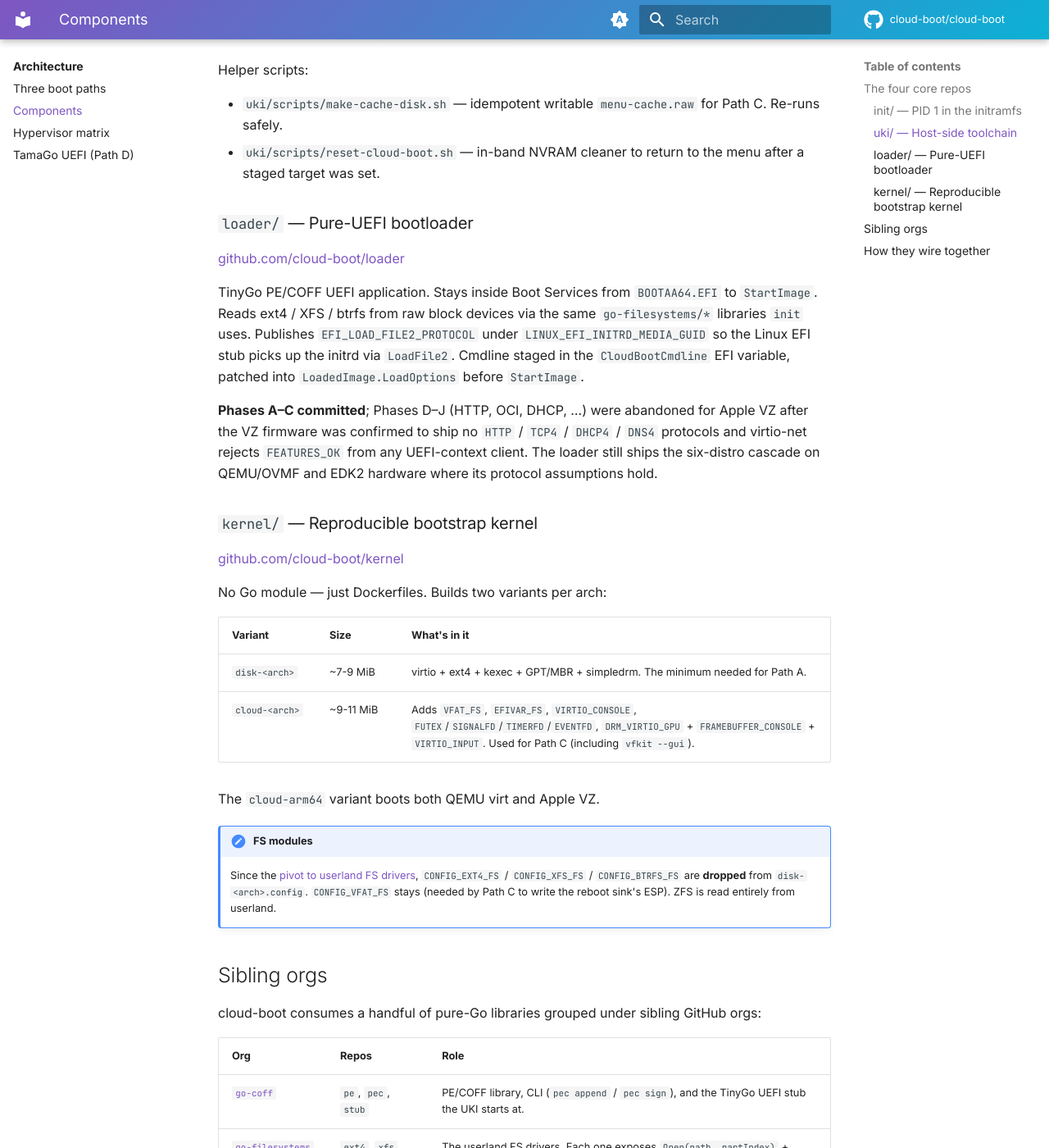
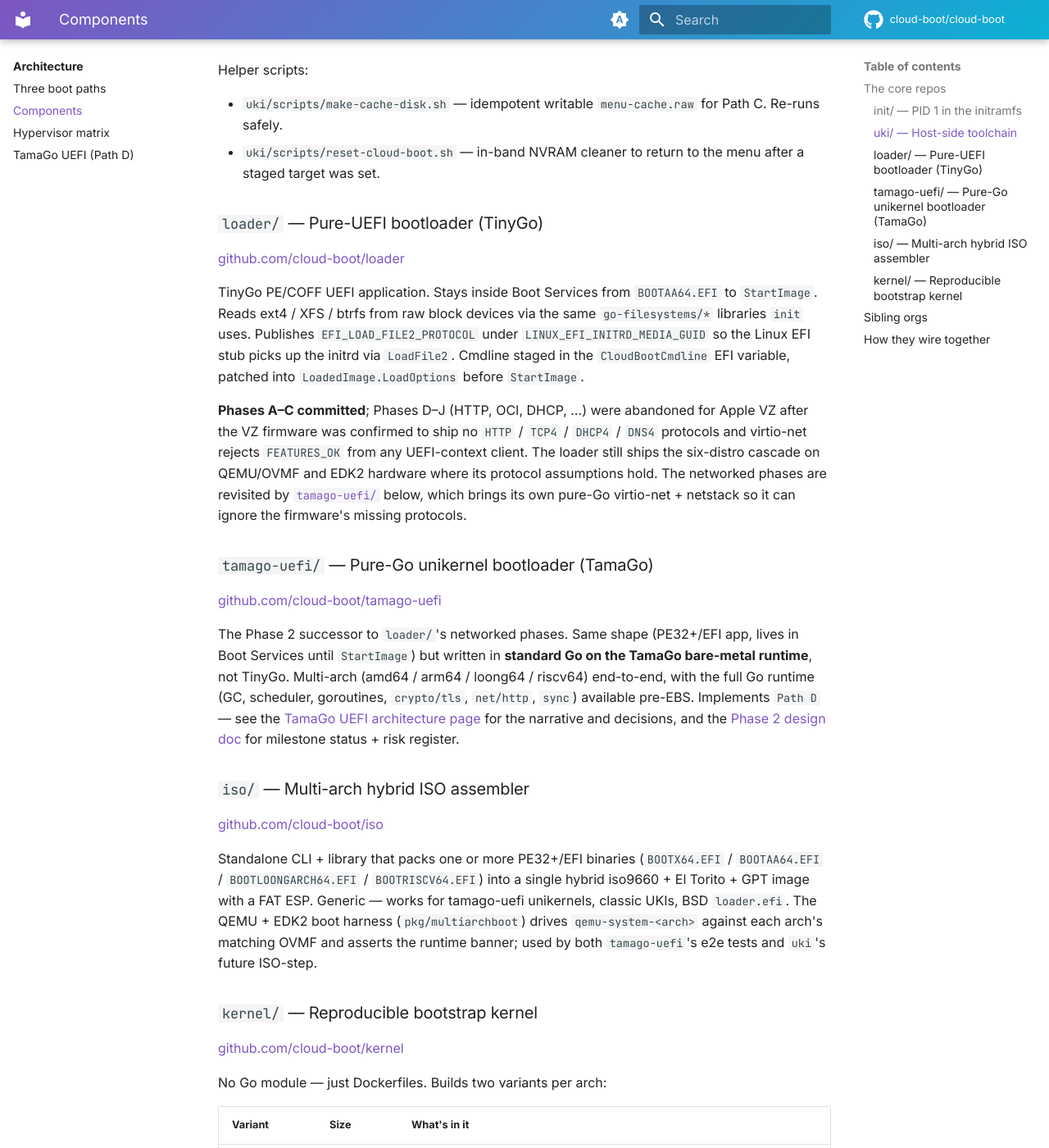
Before and after one commit to cloud-boot/docs, an MkDocs documentation site: the page built from docs/architecture/components.md, in a window 1280 px wide and 1400 px high, scrolled down 1512 px. Shown: the whole window at 82% size. Built offline with MkDocs 1.6.1 and Material for MkDocs 9.7.7, drawn with Linux system fonts in a browser that asks for light colours; the version menu is left out; some of the changed text lies outside the part shown.

Commit message:
architecture/components: add tamago-uefi and iso repos
tamago-uefi: Phase 2 successor to loader's networked phases
(D-J). Same UEFI app shape but standard Go on TamaGo bare-metal,
multi-arch (amd64+arm64+loong64+riscv64), brings its own pure-Go
virtio-net + netstack so VZ's missing UEFI HTTP/DHCP/DNS/SNP
doesn't matter.

iso: standalone multi-arch hybrid ISO assembler, recently split
out of uki. Generic — works for tamago-uefi unikernels, classic
UKIs, BSD loader.efi. Hosts the QEMU+EDK2 boot harness used by
tamago-uefi's e2e tests.

Cross-link from loader's "phases D-J abandoned" note to the
tamago-uefi page that revisits them.

Co-Authored-By: Claude Opus 4.8 <noreply@anthropic.com>

```diff
--- a/docs/architecture/components.md
+++ b/docs/architecture/components.md
@@ -8,7 +8,7 @@ cloud-boot is a [GitHub organisation](https://github.com/cloud-boot)
 that holds four core repositories plus the sibling orgs they consume.
 This page is the "what does each thing actually do" reference.
 
-## The four core repos
+## The core repos
 
 ### `init/` — PID 1 in the initramfs
 
@@ -63,7 +63,7 @@ Helper scripts:
 - `uki/scripts/reset-cloud-boot.sh` — in-band NVRAM cleaner to
   return to the menu after a staged target was set.
 
-### `loader/` — Pure-UEFI bootloader
+### `loader/` — Pure-UEFI bootloader (TinyGo)
 
 [github.com/cloud-boot/loader](https://github.com/cloud-boot/loader)
 
@@ -81,7 +81,38 @@ abandoned for Apple VZ after the VZ firmware was confirmed to ship
 no `HTTP` / `TCP4` / `DHCP4` / `DNS4` protocols and virtio-net
 rejects `FEATURES_OK` from any UEFI-context client. The loader
 still ships the six-distro cascade on QEMU/OVMF and EDK2 hardware
-where its protocol assumptions hold.
+where its protocol assumptions hold. The networked phases are
+revisited by [`tamago-uefi/`](#tamago-uefi--pure-go-unikernel-bootloader-tamago)
+below, which brings its own pure-Go virtio-net + netstack so it can
+ignore the firmware's missing protocols.
+
+### `tamago-uefi/` — Pure-Go unikernel bootloader (TamaGo)
+
+[github.com/cloud-boot/tamago-uefi](https://github.com/cloud-boot/tamago-uefi)
+
+The Phase 2 successor to `loader/`'s networked phases. Same shape
+(PE32+/EFI app, lives in Boot Services until `StartImage`) but
+written in **standard Go on the TamaGo bare-metal runtime**, not
+TinyGo. Multi-arch (amd64 / arm64 / loong64 / riscv64) end-to-end,
+with the full Go runtime (GC, scheduler, goroutines, `crypto/tls`,
+`net/http`, `sync`) available pre-EBS. Implements `Path D` — see
+the [TamaGo UEFI architecture page](tamago-uefi.md) for the
+narrative and decisions, and the
+[Phase 2 design doc](https://github.com/cloud-boot/docs/blob/main/tamago-uefi-phase2-oci-loader.md)
+for milestone status + risk register.
+
+### `iso/` — Multi-arch hybrid ISO assembler
+
+[github.com/cloud-boot/iso](https://github.com/cloud-boot/iso)
+
+Standalone CLI + library that packs one or more PE32+/EFI binaries
+(`BOOTX64.EFI` / `BOOTAA64.EFI` / `BOOTLOONGARCH64.EFI` /
+`BOOTRISCV64.EFI`) into a single hybrid iso9660 + El Torito + GPT
+image with a FAT ESP. Generic — works for tamago-uefi unikernels,
+classic UKIs, BSD `loader.efi`. The QEMU + EDK2 boot harness
+(`pkg/multiarchboot`) drives `qemu-system-<arch>` against each
+arch's matching OVMF and asserts the runtime banner; used by both
+`tamago-uefi`'s e2e tests and `uki`'s future ISO-step.
 
 ### `kernel/` — Reproducible bootstrap kernel
 
```
